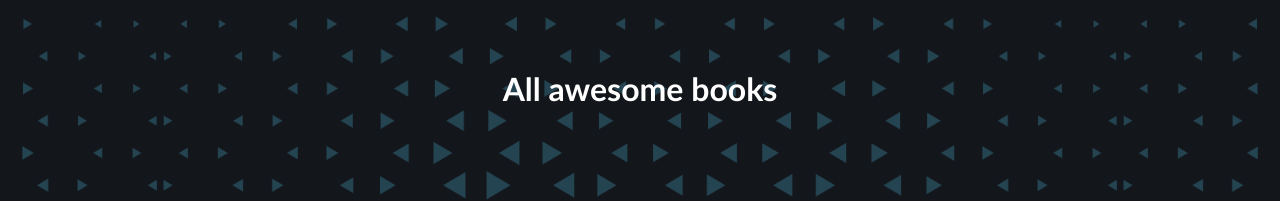
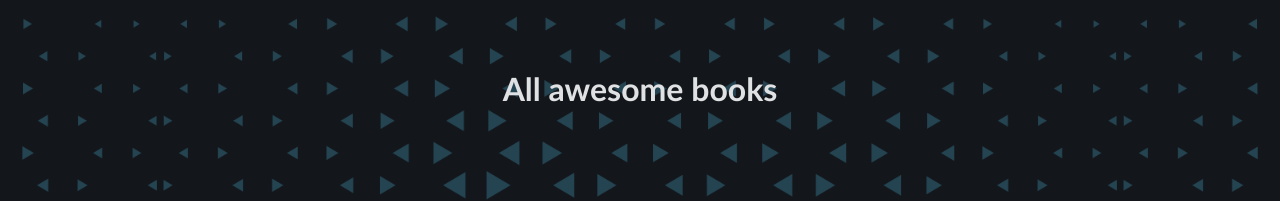
Before and after one commit to muhammedb8826/Awesome-books-es6, a website with bundled scripts: page index.html in a window 1280 px wide. Shown: the part 268-469 px from the top of the page. Built offline with nearby package versions, Linux system fonts and the light colour scheme.

Commit message:
color for headings

```diff
--- a/index.css
+++ b/index.css
@@ -92,7 +92,7 @@ main {
   width: 100%;
   font-size: 2rem;
   font-weight: 700;
-  color: #fff;
+  color: #dfe1e3;
   text-align: center;
   padding-bottom: 3rem;
 }
```
